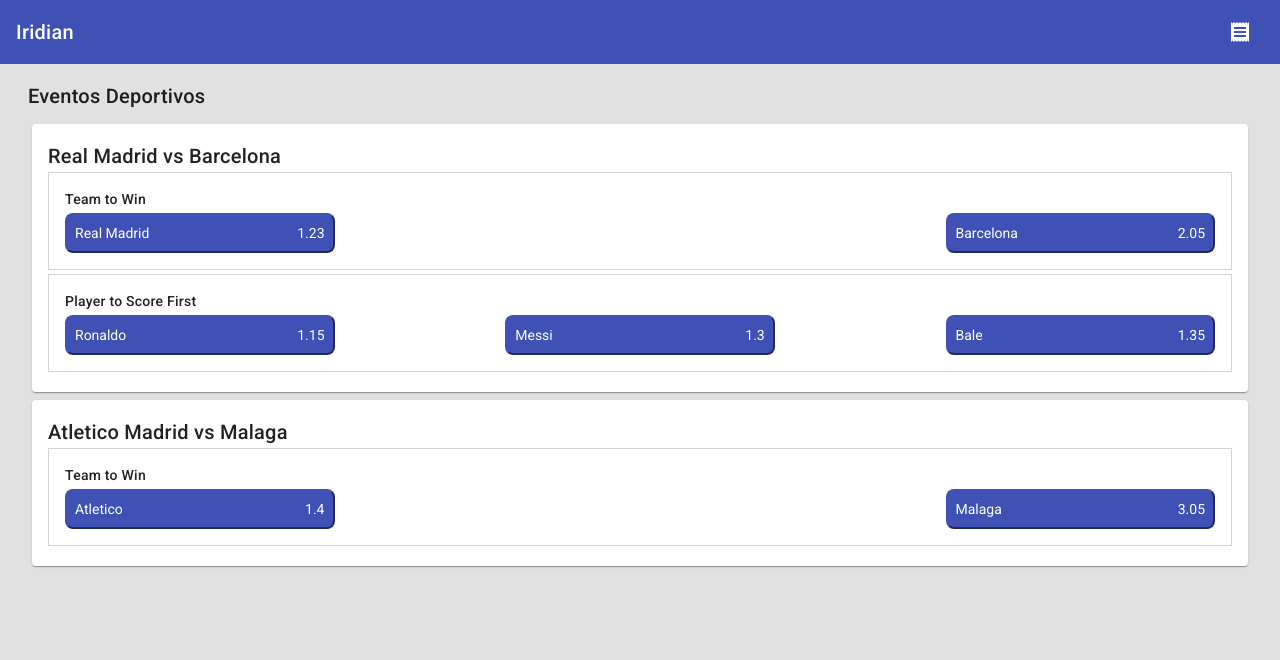
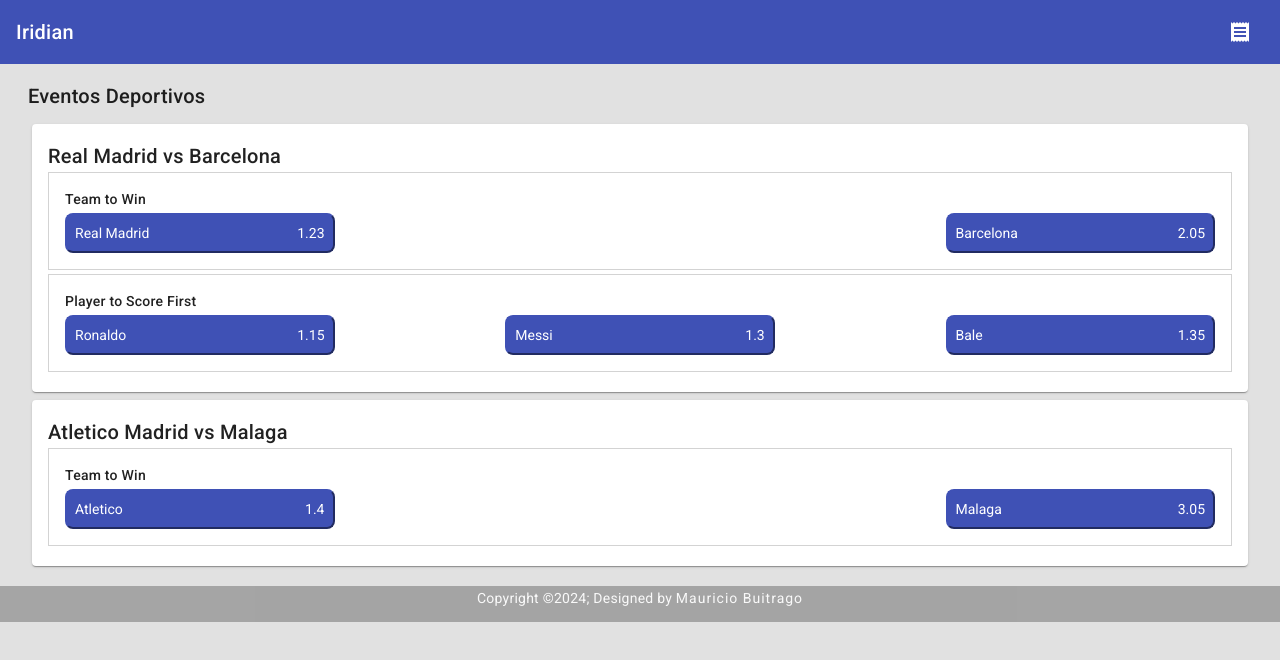
Before and after one commit to mauricio9896/iridian_technical_test, an Angular app: page / in a window 1280 px wide. Shown: the top 660 px of the page. Built offline with nearby package versions, Linux system fonts and the light colour scheme.

Commit message:
add footer component

```diff
--- a/src/app/app.module.ts
+++ b/src/app/app.module.ts
@@ -6,12 +6,13 @@
 import { provideAnimationsAsync } from '@angular/platform-browser/animations/async';
 import { HomeComponent } from './components/home/home.component';
 import { ToolbarComponent } from './components/toolbar/toolbar.component';
-import { SharedModule } from './shared.module';
 import { CardComponent } from './components/card/card.component';
 import { EventsComponent } from './components/events/events.component';
 import { MarketComponent } from './components/market/market.component';
 import { HttpClientModule } from '@angular/common/http';
 import { BetslipComponent } from './components/betslip/betslip.component';
+import { FooterComponent } from './components/footer/footer.component';
+import { SharedModule } from './shared/shared.module';
 
 @NgModule({
   declarations: [
@@ -21,7 +22,8 @@
     CardComponent,
     EventsComponent,
     MarketComponent,
-    BetslipComponent
+    BetslipComponent,
+    FooterComponent
   ],
   imports: [
     BrowserModule,
--- /dev/null
+++ b/src/app/components/footer/footer.component.css
@@ -0,0 +1,16 @@
+.footerBottom {
+  background-color: rgb(150, 150, 150);
+  padding: 2px;
+  text-align: center;
+  opacity: 0.8;
+}
+
+.footerBottom p {
+  color: white;
+}
+
+.designer {
+  letter-spacing: 1px;
+  font-weight: 400;
+  margin: 0px;
+}
--- /dev/null
+++ b/src/app/components/footer/footer.component.html
@@ -0,0 +1,8 @@
+<footer>
+  <div class="footerBottom">
+    <p>
+      Copyright &copy;2024; Designed by
+      <span class="designer">Mauricio Buitrago</span>
+    </p>
+  </div>
+</footer>
--- a/src/app/components/home/home.component.css
+++ b/src/app/components/home/home.component.css
@@ -3,9 +3,5 @@
   flex-direction: column;
   height: 100vh;
   background-color: rgb(225, 225, 225);
+  overflow-y: auto;
 }
-
-.page{
-  display: flex;
-  height: 100%;
-}
--- a/src/app/components/home/home.component.html
+++ b/src/app/components/home/home.component.html
@@ -5,12 +5,15 @@
     </mat-drawer>
 
     <div class="col-12">
-      <app-toolbar (buttonClicked)="toggleDrawer()"  ></app-toolbar>
+      <app-toolbar (buttonClicked)="toggleDrawer()"></app-toolbar>
     </div>
-    <div class="page">
+    <div>
       <div class="col-12 p-3">
         <app-events></app-events>
       </div>
     </div>
+    <div class="col-12 p-0">
+      <app-footer></app-footer>
+    </div>
   </mat-drawer-container>
 </div>
```
Also changed, not shown: src/app/components/footer/footer.component.ts (added, +10 -0 lines), src/app/shared/shared.module.ts (renamed from src/app/shared.module.ts).
